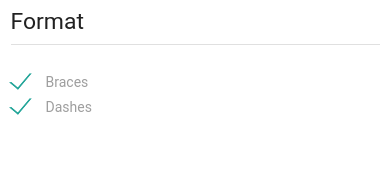
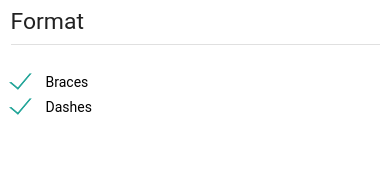
Before and after one commit to stevenaubertin/guid, an Electron app: page app/view/index.html in a window 390 px wide. Shown: the part 177-347 px from the top of the page. Drawn offline with nearby package versions, Linux system fonts and the light colour scheme; a web font is replaced by a local one.

```diff
--- a/app/view/index.html
+++ b/app/view/index.html
@@ -42,10 +42,10 @@
             <p>
               <div class="input-field">
                 <input type="checkbox" id="braces-id" checked/>
-                <label for="braces-id">Braces</label>
+                <label for="braces-id" style="color: black;">Braces</label>
                 <br>
                 <input type="checkbox" id="dashes-id" checked/>
-                <label for="dashes-id">Dashes</label>
+                <label for="dashes-id" style="color: black;">Dashes</label>
               </div>
             </p>
           </div>
```
